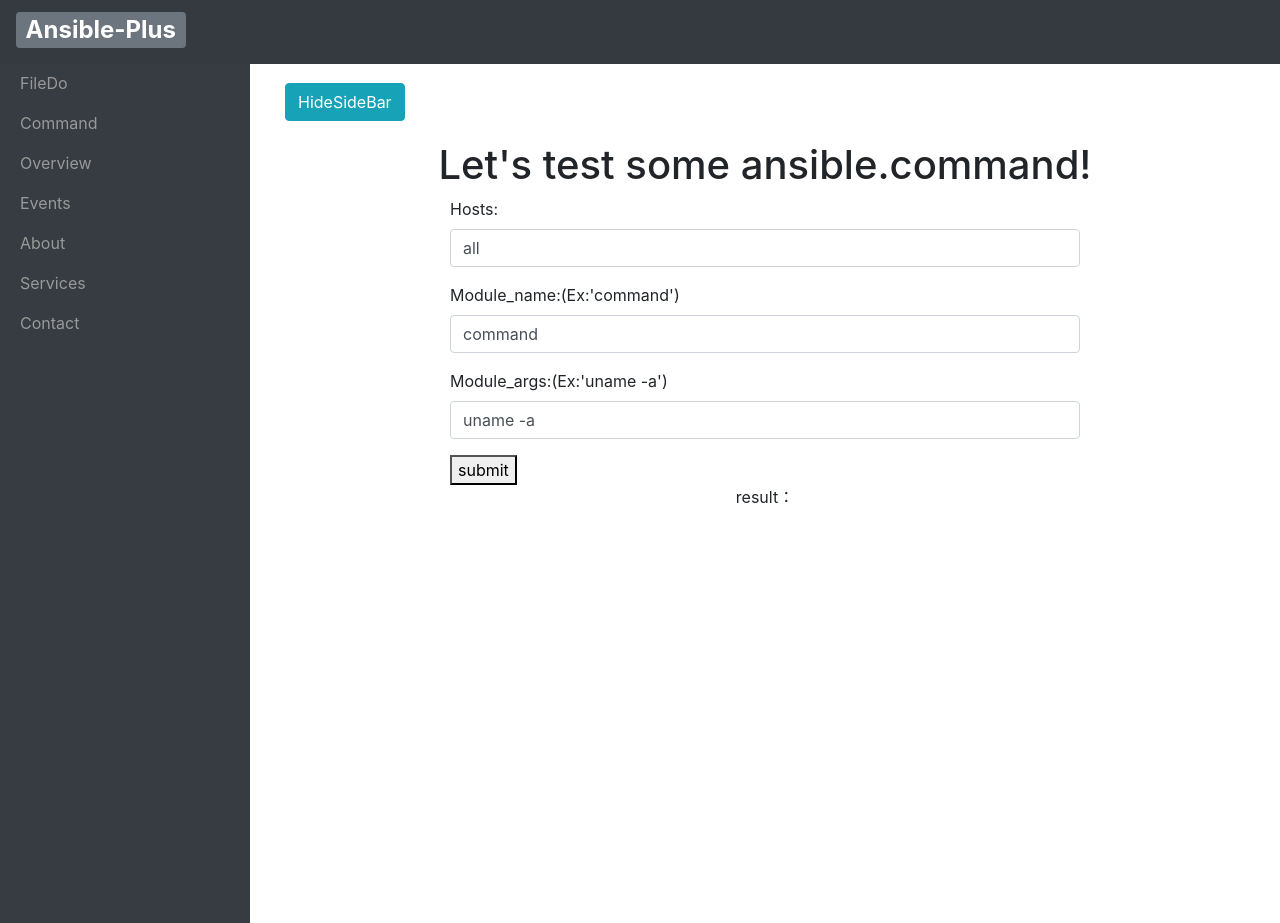
After one commit to ProgrammingMakesUsHappy/AnsibleGame, a Flask app: page /command/ in a window 1280 px wide. The commit adds this page. Run offline with Flask 2, Linux system fonts and the light colour scheme; some libraries are stand-ins or nearby versions.

Commit message:
can run simple command

```diff
--- a/ansibleApi/runner.py
+++ b/ansibleApi/runner.py
@@ -1,5 +1,6 @@
 # -*- coding:utf-8 -*-
-import opsGame
+from ansible.executor.playbook_executor import PlaybookExecutor
+
 
 from collections import namedtuple
 from ansible.parsing.dataloader import DataLoader
@@ -9,7 +10,6 @@
 from ansible.playbook.play import Play
 from ansible.executor.task_queue_manager import TaskQueueManager
 from tempfile import NamedTemporaryFile
-# from ansible.MyInventory import MyInventory
 from ansible.plugins.callback import CallbackBase
 import os
 
--- /dev/null
+++ b/opsGame/static/js/ajax.js
@@ -0,0 +1,52 @@
+/**
+ * Created by qius on 2018/7/18.
+ */
+
+$("button#sub").click(function () {
+
+	$.ajax({
+		type: 'post',
+		contentType: "application/json; charset=UTF-8",
+		url: "/command/",
+		dataType: 'json',
+		data:JSON.stringify({
+				'host': 	    $("input#host").val(),
+				'module_name':  $("input#module_name").val(),
+				'module_args':	$("input#module_args").val(),
+			}),
+		success:function (data) {
+			if(data.status == "success"){
+				// alert(data.success);
+				$("#p2").append("<p><h5>SuccessHosts：</h5>");
+                for(var i = 0; i < data.successHosts.length; i++){
+                    $("#p2").append("<li>"+data.successHosts[i]+"</li>");
+
+                }
+                $("#p2").append("</p><br/>");
+                $("#p2").append("<p><h5>FailedsHosts：</h5>");
+                for(var i = 0; i < data.failedHosts.length; i++){
+                    $("#p2").append("<li>"+data.failedHosts[i]+"</li>");
+
+                }
+                $("#p2").append("</p><br/>");
+                $("#p2").append("<p><h5>UnreachableHosts：</h5>");
+                for(var i = 0; i < data.unreachableHosts.length; i++){
+                    $("#p2").append("<li>"+data.unreachableHosts[i]+"</li>");
+
+                }
+                $("#p2").append("</p><br/>");
+				$("#p2").append("<h5>HostDetails:</h5><br/>");
+                    // $("#p2").append(data.hosts+"<br/>");
+                    // $("#p2").append(data.hosts[0]['stdout']+"<br/>");
+                for(let jsondata in data.hosts){
+                    $("#p2").append("<p>"+jsondata+"===>>"+JSON.stringify(data.hosts[jsondata])+"</p><br/>");
+                }
+
+                $("#p2").append('================分割===================');
+
+			}else if(data.status == "fail"){
+				$("#p2").append('程序就没执行吧？老铁！');
+			}
+        }
+	});
+});
--- a/opsGame/templates/FileDo.html
+++ b/opsGame/templates/FileDo.html
@@ -1,4 +1,4 @@
 {% extends "index.html" %}
-{% block fileDo %}
-Hello! Let's Do!
+{% block content %}
+    <h1 style="text-align: center">File do test!</h1>
 {% endblock %}
--- /dev/null
+++ b/opsGame/templates/command.html
@@ -0,0 +1,32 @@
+{% extends "index.html" %}
+{% block content %}
+   <h1 style="text-align: center">Let's test some ansible.command!</h1>
+<div style="padding-left: 200px; padding-right: 200px; margin: 0 auto;">
+    <form  method="POST">
+        <div class="form-group">
+            <label for="host">Hosts:</label>
+            <input type="text" class="form-control" id="host" placeholder="Enter hostGroup/all/ip" value="all">
+        </div>
+        <div class="form-group">
+          <label for="module_name">Module_name:(Ex:'command')</label>
+          <input type="text" class="form-control" id="module_name" placeholder="Enter module_name" value="command">
+        </div>
+        <div class="form-group">
+          <label for="module_args">Module_args:(Ex:'uname -a')</label>
+          <input type="text" class="form-control" id="module_args" placeholder="Enter module_args" value="uname -a">
+        </div>
+        <button type='button' id="sub"> submit</button>
+
+    </form>
+
+    <div>
+        <p id="p1" style="text-align: center">result：</p>
+        <br>
+        <p id="p2"></p>
+
+
+    </div>
+
+</div>
+
+{% endblock %}
--- a/opsGame/templates/index.html
+++ b/opsGame/templates/index.html
@@ -10,7 +10,7 @@
     <meta name="description" content="">
     <meta name="author" content="">
 
-    <title>Salt-Plus</title>
+    <title>opsGame</title>
     <!-- HTML5 Shim and Respond.js IE8 support of HTML5 elements and media queries -->
     <!-- WARNING: Respond.js doesn't work if you view the page via file:// -->
     <!--[if lt IE 9]>
@@ -19,20 +19,20 @@
     <![endif]-->
     <link rel="stylesheet" href="../../static/css/simple-sidebar.css">
     <link rel="stylesheet" href="https://cdn.bootcss.com/bootstrap/4.1.0/css/bootstrap.min.css">
-
+    <link rel="stylesheet" href="https://cdn.bootcss.com/font-awesome/4.7.0/css/font-awesome.css">
 </head>
 
 </head>
 
 <body>
-    <nav class="navbar navbar-expand-sm bg-dark navbar-dark">
+    <nav class="navbar navbar-expand-sm bg-dark navbar-dark fixed-top">
       <ul class="navbar-nav">
         <li>
-          <h2><span class="badge badge-secondary">Salt-Plus</span></h2>
+          <a href="/"><h2><span class="badge badge-secondary">Ansible-Plus</span></h2></a>
         </li>
       </ul>
     </nav>
-    <div id="wrapper">
+    <div id="wrapper" style="margin-top:63px;">
 
         <!-- Sidebar -->
         <div id="sidebar-wrapper">
@@ -41,7 +41,7 @@
                     <a href="/ops/fileDo">FileDo</a>
                 </li>
                 <li>
-                    <a href="#">SaltStack</a>
+                    <a href="/command/">Command</a>
                 </li>
                 <li>
                     <a href="#">Overview</a>
@@ -73,8 +73,7 @@
             </div>
         </div>
         <!-- /#page-content-wrapper -->
-        {% block fileDo %}{% endblock %}
-        {% block cmdDo %}{% endblock %}
+        {% block content %}{% endblock %}
 
     </div>
     <!-- /#wrapper -->
@@ -84,6 +83,8 @@
 
     <!-- Bootstrap Core JavaScript -->
     <script src="../../static/js/bootstrap.min.js"></script>
+    <!-- some tools javascript-->
+    <script src="../../static/js/ajax.js"></script>
 
     <!-- Menu Toggle Script -->
     <script>
--- a/opsGame/views.py
+++ b/opsGame/views.py
@@ -19,6 +19,9 @@
 from flask import render_template
 import commands, json
 
+# 传入inventory路径
+ansible = runner.ansibleRunner('/etc/ansible/inventory/hosts')
+
 
 # 主页
 @app.route('/', methods=['GET', 'POST'])
@@ -36,13 +39,71 @@
     return render_template('FileDo.html')
 
 
+'''
+    命令模式，返回json
+    json：
+    data[status]:success/failed 返回数据的json状态类型
+    data[successHosts]:成功执行或者返回信息的ip列表
+    data[failedHosts]：执行失败的主机ip列表
+    data[unreachableHosts]：无法到达的主机ip列表
+    data[host]：机器的具体状态列表，key中保存stdout_lines
+
+'''
+@app.route('/command/', methods=["GET"])
+def commandPage():
+    return render_template('command.html')
+
+
+@app.route('/command/', methods=["GET", "POST"])
+def commandRun():
+    if request.method=="POST":
+        jsonData = request.get_json()
+        print(jsonData)
+        host = jsonData['host']
+        module_name = jsonData['module_name']
+        module_args = jsonData['module_args']
+
+        ansible.run(host, module_name,module_args)
+        # 结果
+        result = ansible.get_result()
+        # 成功
+        succ = result['success']
+        # 失败
+        failed = result['failed']
+        # 不可到达
+        unreachable = result['unreachable']
+        # print(succ)
+        # print(failed)
+        # # print(unreachable)
+        data = {}
+        data['status'] = 'success'
+        data['successHosts'] = result['success'].keys()
+        data['failedHosts'] = result['failed'].keys()
+        data['unreachableHosts'] = result['unreachable'].keys()
+        data['hosts'] = {}
+        if result['success']:
+            for dict in result['success']:
+                data['hosts'][dict] = result['success'][dict]
+        if result['failed']:
+            for dict in result['failded']:
+                data['hosts'][dict] = result['failed'][dict]
+        if result['unreachable']:
+            for dict in result['unreachable']:
+                data['hosts'][dict] = result['unreachable'][dict]
+            # print(result['unreachable'][dict])
+        print(data)
+        return json.dumps(data)
+
+
 @app.route('/ops/testPing', methods=['GET'])
 def testPing():
 
     # 传入inventory路径
-    ansible = runner.ansibleRunner('/etc/ansible/inventory/hosts')
+    # ansible = runner.ansibleRunner('/etc/ansible/inventory/hosts')
+
     # 获取服务器磁盘信息
-    ansible.run('all', 'setup', "filter='ansible_mounts'")
+    # ansible.run('all', 'setup', "filter='ansible_mounts'")
+    ansible.run('all', 'command', 'ping 192.168.14.131 -c 5')
     # 结果
     result = ansible.get_result()
     # 成功
```
